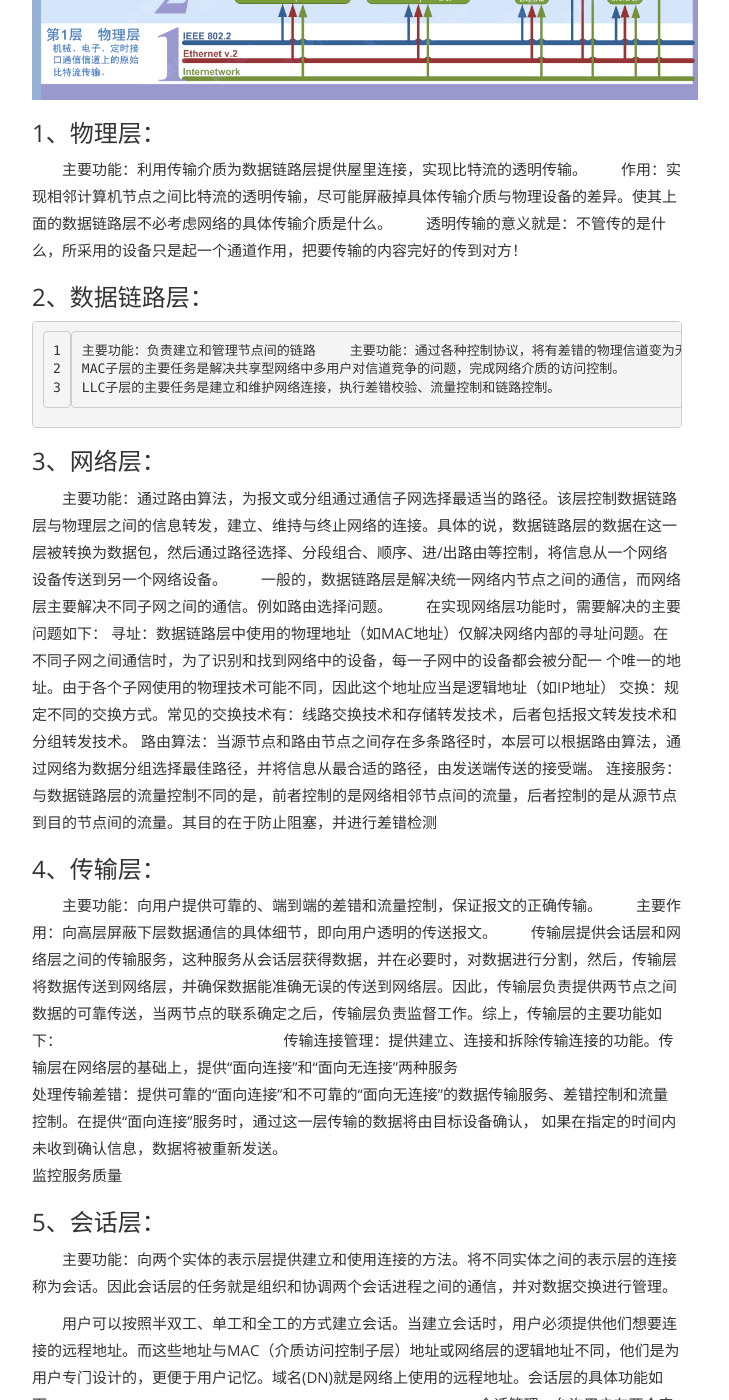
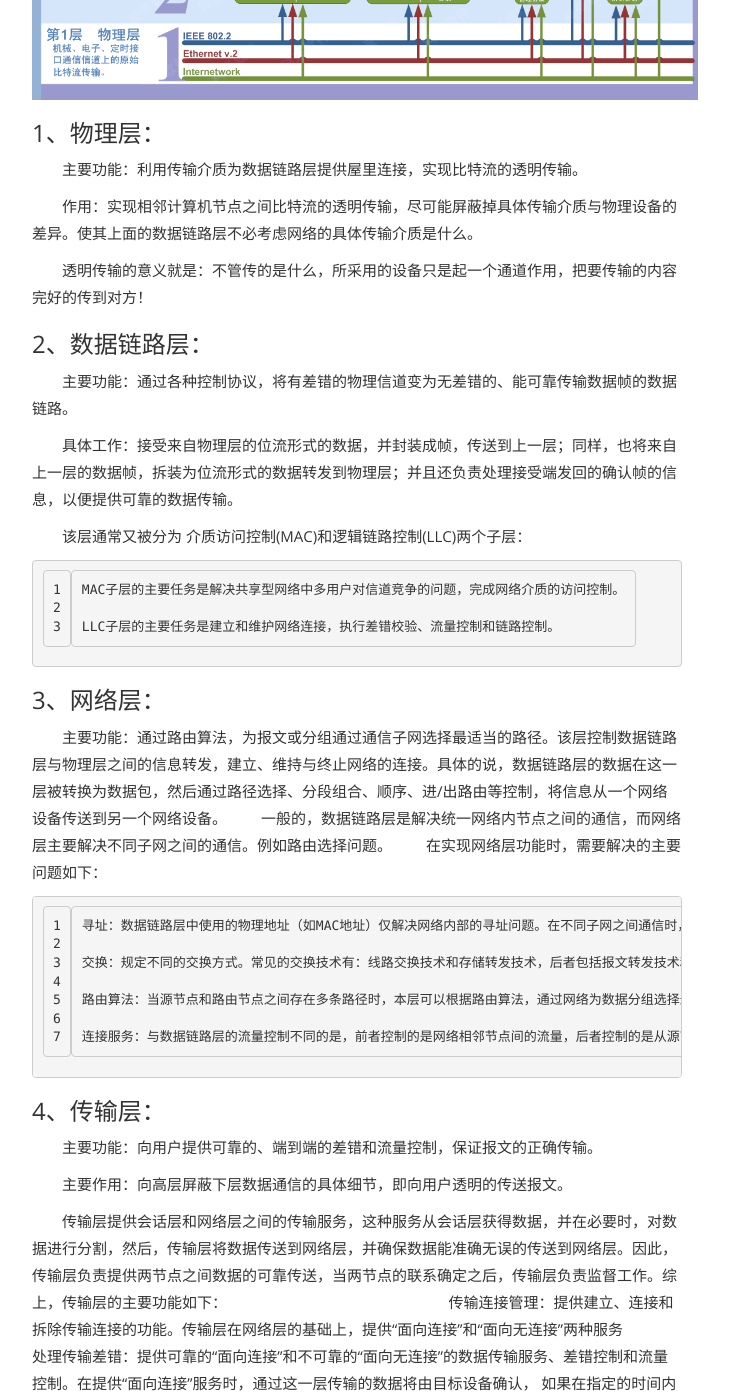
Before and after one commit to HappyMantou/HappyMantou.github.io, a Jekyll site: the page built from _posts/2019-01-08-TCP基础知识.md, in a window 1280 px wide and 1400 px high, scrolled down 1220 px. Shown: the whole window, without its empty margins (283-1012 px from the left). Built offline with Jekyll 4.4.1, drawn with Linux system fonts in a browser that asks for light colours; some of the changed text lies outside the part shown.

Commit message:
修改文章

````diff
--- a/_posts/2019-01-08-TCP基础知识.md
+++ b/_posts/2019-01-08-TCP基础知识.md
@@ -14,18 +14,23 @@ excerpt_separator: "```"
 ### 1、物理层：
 
 　　主要功能：利用传输介质为数据链路层提供屋里连接，实现比特流的透明传输。
+
 　　作用：实现相邻计算机节点之间比特流的透明传输，尽可能屏蔽掉具体传输介质与物理设备的差异。使其上面的数据链路层不必考虑网络的具体传输介质是什么。
+
 　　透明传输的意义就是：不管传的是什么，所采用的设备只是起一个通道作用，把要传输的内容完好的传到对方！
 
 
 
 ### 2、数据链路层：
 
-    主要功能：负责建立和管理节点间的链路
 　　主要功能：通过各种控制协议，将有差错的物理信道变为无差错的、能可靠传输数据帧的数据链路。
+
 　　具体工作：接受来自物理层的位流形式的数据，并封装成帧，传送到上一层；同样，也将来自上一层的数据帧，拆装为位流形式的数据转发到物理层；并且还负责处理接受端发回的确认帧的信息，以便提供可靠的数据传输。
+
 　　该层通常又被分为 介质访问控制(MAC)和逻辑链路控制(LLC)两个子层：
+
     MAC子层的主要任务是解决共享型网络中多用户对信道竞争的问题，完成网络介质的访问控制。
+
     LLC子层的主要任务是建立和维护网络连接，执行差错校验、流量控制和链路控制。
 
 
@@ -35,9 +40,13 @@ excerpt_separator: "```"
 　　主要功能：通过路由算法，为报文或分组通过通信子网选择最适当的路径。该层控制数据链路层与物理层之间的信息转发，建立、维持与终止网络的连接。具体的说，数据链路层的数据在这一层被转换为数据包，然后通过路径选择、分段组合、顺序、进/出路由等控制，将信息从一个网络设备传送到另一个网络设备。
 　　一般的，数据链路层是解决统一网络内节点之间的通信，而网络层主要解决不同子网之间的通信。例如路由选择问题。
 　　在实现网络层功能时，需要解决的主要问题如下：
+
     寻址：数据链路层中使用的物理地址（如MAC地址）仅解决网络内部的寻址问题。在不同子网之间通信时，为了识别和找到网络中的设备，每一子网中的设备都会被分配一 个唯一的地址。由于各个子网使用的物理技术可能不同，因此这个地址应当是逻辑地址（如IP地址）
+
     交换：规定不同的交换方式。常见的交换技术有：线路交换技术和存储转发技术，后者包括报文转发技术和分组转发技术。
+
     路由算法：当源节点和路由节点之间存在多条路径时，本层可以根据路由算法，通过网络为数据分组选择最佳路径，并将信息从最合适的路径，由发送端传送的接受端。
+
     连接服务：与数据链路层的流量控制不同的是，前者控制的是网络相邻节点间的流量，后者控制的是从源节点到目的节点间的流量。其目的在于防止阻塞，并进行差错检测
 
 
@@ -45,7 +54,9 @@ excerpt_separator: "```"
 ### 4、传输层：
 
 　　主要功能：向用户提供可靠的、端到端的差错和流量控制，保证报文的正确传输。
+
 　　主要作用：向高层屏蔽下层数据通信的具体细节，即向用户透明的传送报文。
+
 　　传输层提供会话层和网络层之间的传输服务，这种服务从会话层获得数据，并在必要时，对数据进行分割，然后，传输层将数据传送到网络层，并确保数据能准确无误的传送到网络层。因此，传输层负责提供两节点之间数据的可靠传送，当两节点的联系确定之后，传输层负责监督工作。综上，传输层的主要功能如下：　　　　　　　　　　　　　　　         传输连接管理：提供建立、连接和拆除传输连接的功能。传输层在网络层的基础上，提供“面向连接”和“面向无连接”两种服务　　　　　　　　　　　　　　　　　　　　　　       处理传输差错：提供可靠的“面向连接”和不可靠的“面向无连接”的数据传输服务、差错控制和流量控制。在提供“面向连接”服务时，通过这一层传输的数据将由目标设备确认，  如果在指定的时间内未收到确认信息，数据将被重新发送。　　　　　　　　　　　　　　　　　　　　　　　　　　　　　　　　　　　　　　　　　　　　　　　　　　　　         监控服务质量
 
 
@@ -61,10 +72,15 @@ excerpt_separator: "```"
 ### 6、表示层：
 
 　　主要功能：是“处理用户信息的表示问题，如编码、数据格式转换和加密解密”等。
+
 　　表示层的具体功能如下：
+
     数据格式处理：协商和建立数据交换的格式，解决各应用程序之间在数据格式表示上的差异。
+
     数据的编码：处理字符集和数字的转换。例如由于用户程序中的数据类型（整型或实型、有符号或无符号等）、用户标识等都可以有不同的表示方式，因此，在设备之间需要具有在不同字符集或格式之间转换的功能。
+
     压缩和解压缩：为了减少数据的传输量，这一层还负责数据的压缩与恢复。
+
     数据的加密和解密：可以提高网络的安全性。
 
 
@@ -73,5 +89,7 @@ excerpt_separator: "```"
 
 　　主要功能：直接向用户提供服务，完成用户希望在网络上完成的各种工作。它在其他6层工作的基础上，负责完成网络中应用程序与网络操作系统之间的联系，建立与结束使用者之间的联系，并完成网络用户提出的各种网络服务及应用所需的监督、管理和服务等各种协议。此外，该层还负责协调各个应用程序间的工作。
 　　应用层为用户提供的服务和协议有：文件服务、目录服务、文件传输服务（FTP）、远程登录服务（Telnet）、电子邮件服务（E-mail）、打印服务、安全服务、网络管理服务、数据库服务等。上述的各种网络服务由该层的不同应用协议和程序完成，不同的网络操作系统之间在功能、界面、实现技术、对硬件的支持、安全可靠性以及具有的各种应用程序接口等各个方面的差异是很大的。应用层的主要功能如下：
+
     用户接口：应用层是用户与网络，以及应用程序与网络间的直接接口，使得用户能够与网络进行交互式联系。
+
     实现各种服务：该层具有的各种应用程序可以完成和实现用户请求的各种服务。
````
